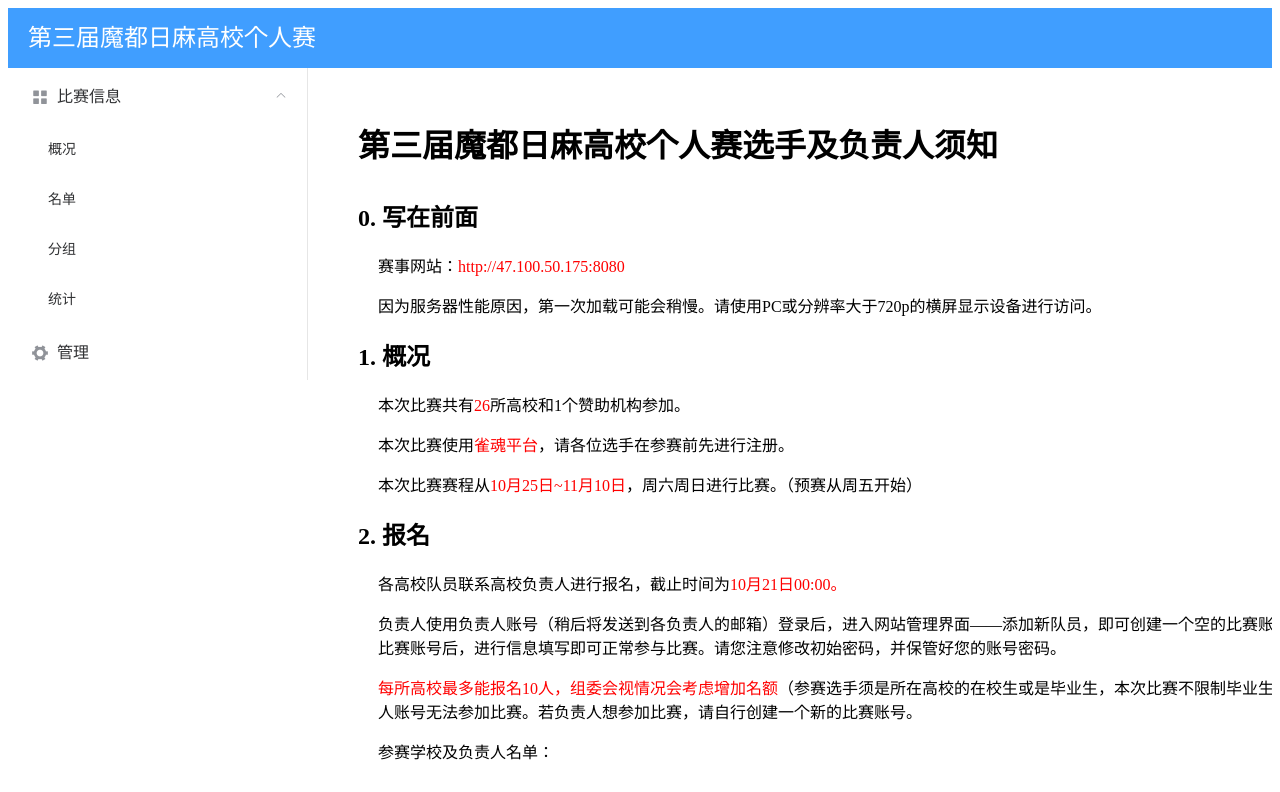
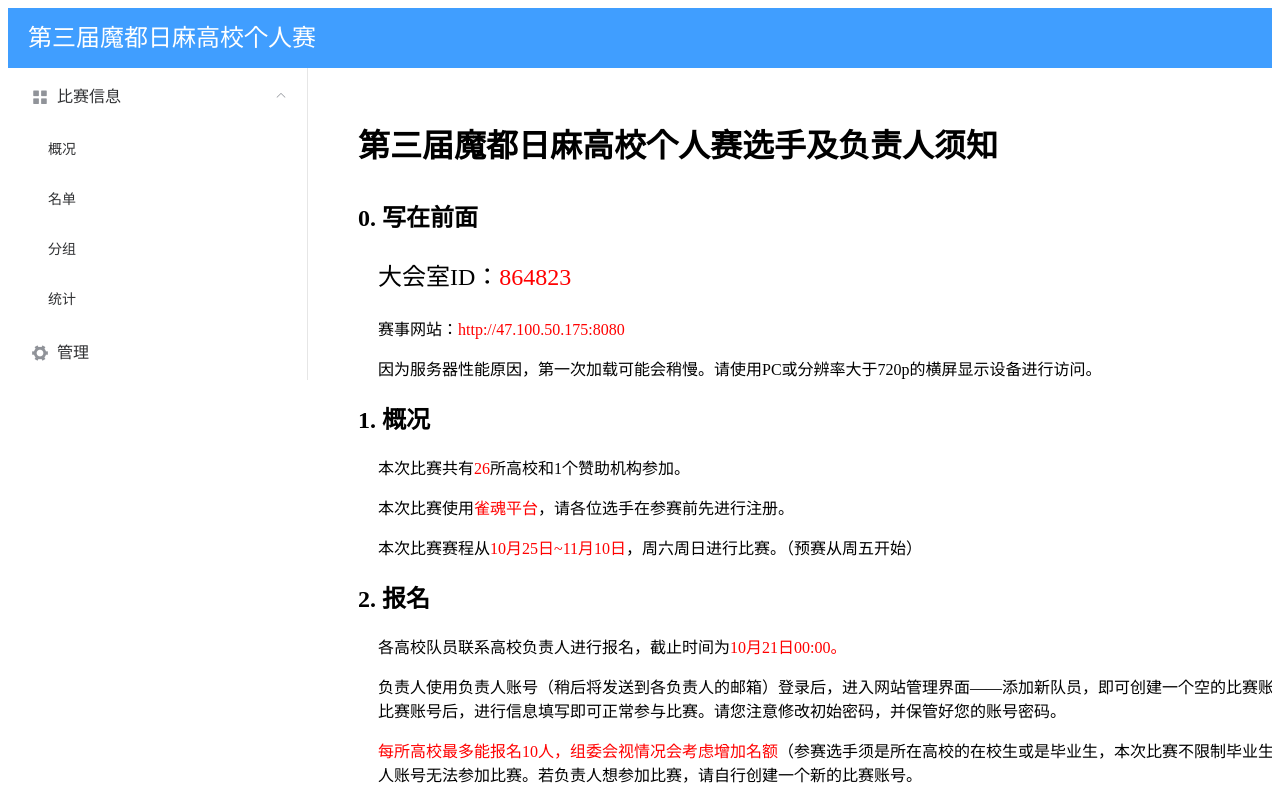
Before and after one commit to Diving-Fish/ShanghaiRiichiMatch, a Vue app in the folder vue-frontend/: page /#/ in a window 1280 px wide. Shown: the top 792 px of the page. Built offline with nearby package versions, Linux system fonts and the light colour scheme.

Commit message:
add dhs id

```diff
--- a/vue-frontend/src/components/HelloWorld.vue
+++ b/vue-frontend/src/components/HelloWorld.vue
@@ -3,6 +3,7 @@
     <div class="hello">
       <h1>第三届魔都日麻高校个人赛选手及负责人须知</h1>
       <h2>0.	写在前面</h2>
+      <p style="font-size: 24px">大会室ID：<a style="color: red">864823</a></p>
       <p>赛事网站：<a style="color: red">http://47.100.50.175:8080</a></p>
       <p>因为服务器性能原因，第一次加载可能会稍慢。请使用PC或分辨率大于720p的横屏显示设备进行访问。</p>
       <h2>1.	概况</h2>
```
